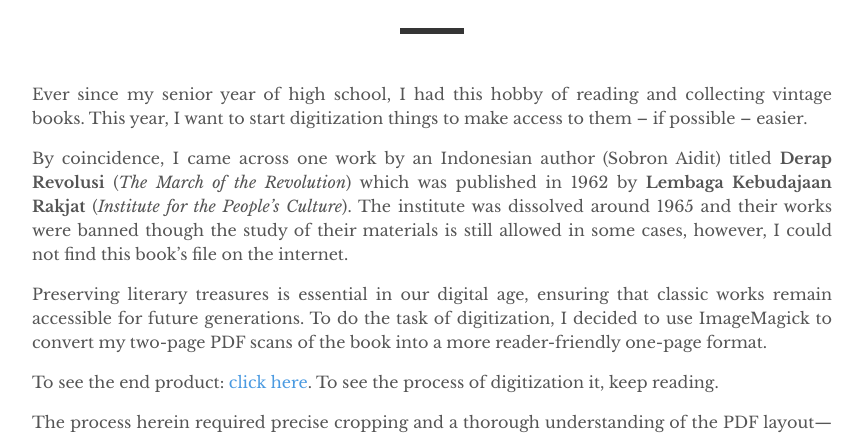
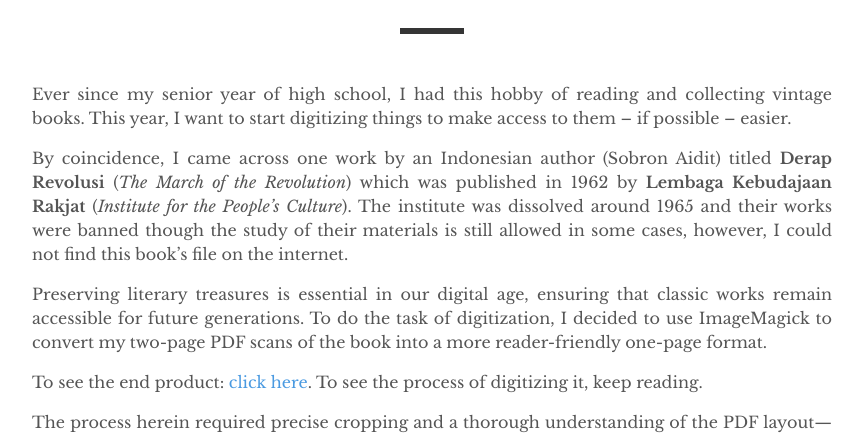
Before and after one commit to drepram/djoernal, a Jekyll site: the page built from _posts/2024-07-06-digitization-derap-revolusi.md, in a window 1280 px wide and 900 px high. Shown: the part 457-893 px from the top of the window, without its empty margins (208-1071 px from the left). Built offline with Jekyll 4.4.1, drawn with Linux system fonts in a browser that asks for light colours; comment, search, counter and statistics services are not loaded.

Commit message:
nitpicks

```diff
--- a/_posts/2024-07-06-digitization-derap-revolusi.md
+++ b/_posts/2024-07-06-digitization-derap-revolusi.md
@@ -4,13 +4,13 @@
 tags: software
 ---
 
-Ever since my senior year of high school, I had this hobby of reading and collecting vintage books. This year,  I want to start digitization things to make access to them -- if possible -- easier.
+Ever since my senior year of high school, I had this hobby of reading and collecting vintage books. This year, I want to start digitizing things to make access to them -- if possible -- easier.
 
 By coincidence, I came across one work by an Indonesian author (Sobron Aidit) titled **Derap Revolusi** (*The March of the Revolution*) which was published in 1962 by **Lembaga Kebudajaan Rakjat** (*Institute for the People's Culture*). The institute was dissolved around 1965 and their works were banned though the study of their materials is still allowed in some cases, however, I could not find this book's file on the internet.
 
 Preserving literary treasures is essential in our digital age, ensuring that classic works remain accessible for future generations. To do the task of digitization, I decided to use ImageMagick to convert my two-page PDF scans of the book into a more reader-friendly one-page format.
 
-To see the end product: [click here](https://drive.google.com/file/d/1o-mGwjeIqgEW15cOdsze2Mi5E_ReHEt8/view?usp=sharing). To see the process of digitization it, keep reading.
+To see the end product: [click here](https://drive.google.com/file/d/1o-mGwjeIqgEW15cOdsze2Mi5E_ReHEt8/view?usp=sharing). To see the process of digitizing it, keep reading.
 
 The process herein required precise cropping and a thorough understanding of the PDF layout—specifically, the width, height, and offsets. After the initial scans, several issues emerged. Some images were misaligned, needing different offsets, while others were partially unreadable and had to be rescanned. By converting the PDF to PNG format and utilizing macOS’s Preview app, I was able to measure and adjust the cropping accurately.
 
```
